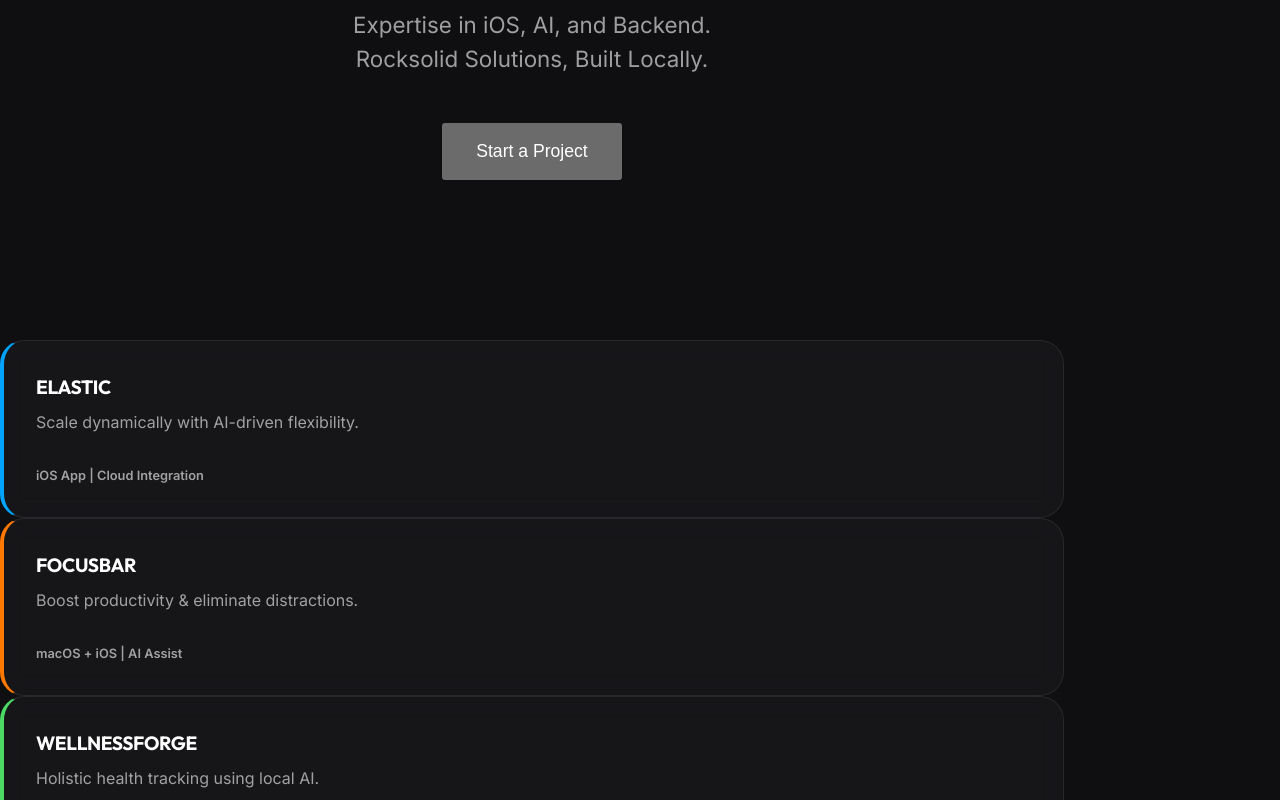
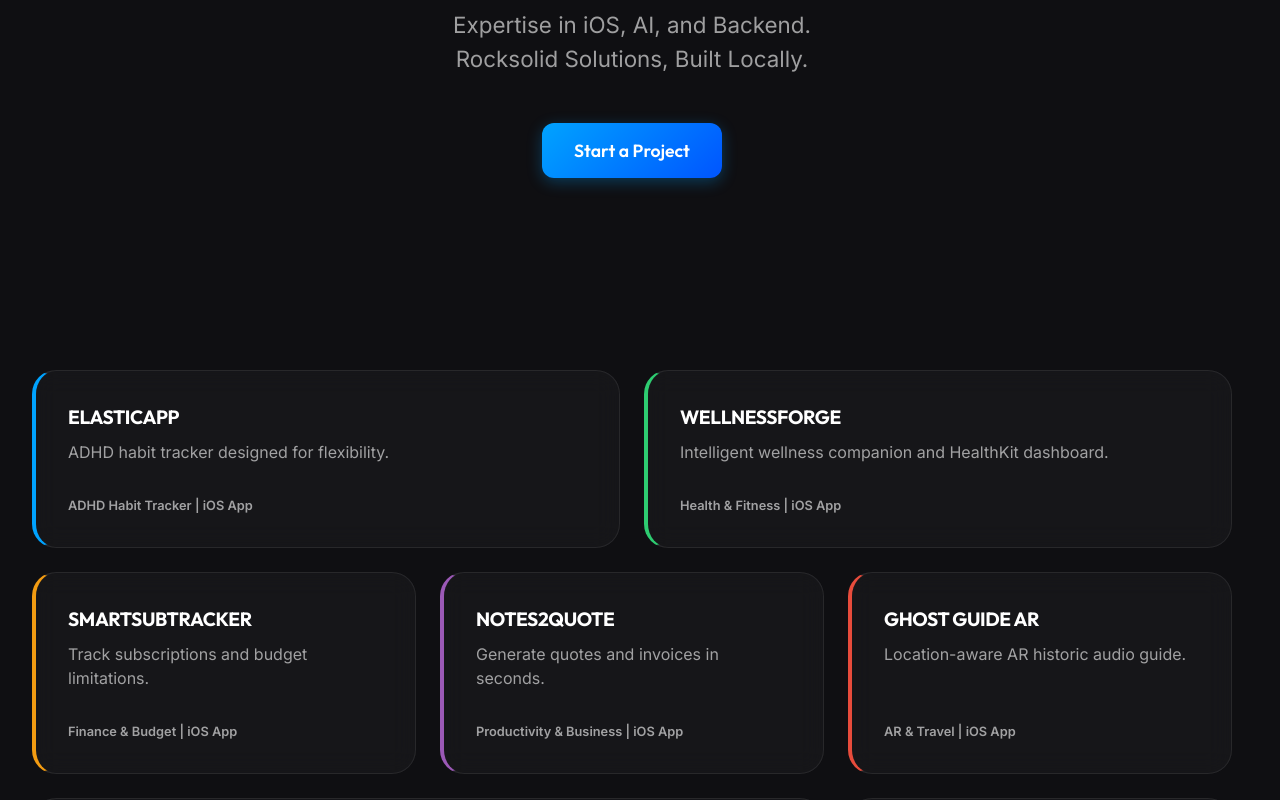
Before and after one commit to PopusoiIonut/bitforge-site, a React (Vite) app: page / in a window 1280 px wide. Shown: the part 440-1240 px from the top of the page. Built offline with nearby package versions, Linux system fonts and the light colour scheme.

Commit message:
Update BentoGrid with 5 App Store apps, fix Email Me button, and add premium styles

```diff
--- a/src/components/BentoGrid.jsx
+++ b/src/components/BentoGrid.jsx
@@ -4,34 +4,59 @@ import { motion } from 'framer-motion';
 const BentoGrid = ({ onOpenProject }) => {
     const projects = [
         {
-            title: 'ELASTIC',
-            desc: 'Scale dynamically with AI-driven flexibility.',
-            longDesc: 'Elastic is a revolutionary iOS application designed for dynamic scaling using local AI. It leverages on-device processing to provide unmatched speed and privacy for power users.',
-            tag: 'iOS App | Cloud Integration',
+            title: 'ELASTICAPP',
+            desc: 'ADHD habit tracker designed for flexibility.',
+            longDesc: 'The first habit tracker designed specifically for the ADHD mind, built on the philosophy that consistency isn\'t about being perfect—it\'s about being flexible. Most habit trackers shame you for breaking streaks; Elastic encourages you to adjust based on your daily energy levels.',
+            tag: 'ADHD Habit Tracker | iOS App',
             grid: 'span 6',
             color: 'rgba(0, 163, 255, 0.1)',
-            tech: ['SwiftUI', 'CoreML', 'CloudKit', 'Local LLMs'],
-            features: ['Real-time AI scaling', 'Encrypted data sync', 'Offline first architecture']
-        },
-        {
-            title: 'FOCUSBAR',
-            desc: 'Boost productivity & eliminate distractions.',
-            longDesc: 'FocusBar is a minimalist macOS and iOS productivity tool that uses AI to detect distractions and help you stay in the flow. Built with local AI to ensure your data never leaves your device.',
-            tag: 'macOS + iOS | AI Assist',
-            grid: 'span 3',
-            color: 'rgba(255, 120, 0, 0.1)',
-            tech: ['AppKit', 'SwiftUI', 'Vision Framework'],
-            features: ['Intent recognition', 'Smart notifications', 'Focus analytics']
+            tech: ['SwiftUI', 'CoreData', 'Local Notifications', 'ADHD UX'],
+            features: ['Flexible habit scaling', 'Streak pressure elimination', '100% Private & Offline'],
+            url: 'https://apps.apple.com/us/app/elasticapp/id6759823380'
         },
         {
             title: 'WELLNESSFORGE',
-            desc: 'Holistic health tracking using local AI.',
-            longDesc: 'A comprehensive wellness platform that integrates with HealthKit to provide deep insights into your physical and mental well-being using advanced on-device analytics.',
-            tag: 'iOS App | HealthKit',
-            grid: 'span 3',
-            color: 'rgba(76, 217, 100, 0.1)',
-            tech: ['HealthKit', 'CoreData', 'TabularData'],
-            features: ['Biometric trends', 'Private health coaching', 'Activity automation']
+            desc: 'Intelligent wellness companion and HealthKit dashboard.',
+            longDesc: 'An intelligent wellness companion that turns your real-time biometric data into personalized, actionable guidance every single day. Pulls steps, active calories, heart rate, sleep, and nutrition directly from HealthKit and updates in real time.',
+            tag: 'Health & Fitness | iOS App',
+            grid: 'span 6',
+            color: 'rgba(46, 204, 113, 0.1)',
+            tech: ['SwiftUI', 'HealthKit', 'CoreML', 'ARKit'],
+            features: ['Daily Oracle & wellness readings', 'AI Meal Scanner (Pro)', 'AR Workout Guide (Pro)', 'Background Sync'],
+            url: 'https://apps.apple.com/us/app/wellnessforge/id6759639691'
+        },
+        {
+            title: 'SMARTSUBTRACKER',
+            desc: 'Track subscriptions and budget limitations.',
+            longDesc: 'A sleek tool to keep track of your subscriptions and notify you when due dates approach. Supports USD/GBP, monthly or annual cycles, and outputs a clear breakdown of monthly payments to help you manage your budget and spending.',
+            tag: 'Finance & Budget | iOS App',
+            grid: 'span 4',
+            color: 'rgba(243, 156, 18, 0.1)',
+            tech: ['SwiftUI', 'UserNotifications', 'CoreData', 'Locale API'],
+            features: ['Dual currency support (USD/GBP)', 'Due date push alerts', 'Clear monthly breakdown', 'Offline database'],
+            url: 'https://apps.apple.com/us/app/smartsubtracker/id6759440837'
+        },
+        {
+            title: 'NOTES2QUOTE',
+            desc: 'Generate quotes and invoices in seconds.',
+            longDesc: 'A professional business utility that generates quotes and invoices instantly from notes, business cards, dictation, or manual text. Features a customizable profile for the self-employed, multi-currency support ($/£/€), and PDF sharing.',
+            tag: 'Productivity & Business | iOS App',
+            grid: 'span 4',
+            color: 'rgba(155, 89, 182, 0.1)',
+            tech: ['SwiftUI', 'PDFKit', 'Speech Recognition', 'MailKit'],
+            features: ['Rapid PDF invoice generation', 'Notes & Dictation OCR', 'Custom business profiles', 'Saved history database'],
+            url: 'https://apps.apple.com/us/app/notes2quote/id6759196157'
+        },
+        {
+            title: 'GHOST GUIDE AR',
+            desc: 'Location-aware AR historic audio guide.',
+            longDesc: 'Turn your daily walk into a journey through time. Ghost Guide AR is a hands-free, location-aware audio guide that reveals the hidden history scattered all around you by whispering stories as you pass trigger points.',
+            tag: 'AR & Travel | iOS App',
+            grid: 'span 4',
+            color: 'rgba(231, 76, 60, 0.1)',
+            tech: ['SwiftUI', 'ARKit', 'CoreLocation', 'AVFoundation'],
+            features: ['Trigger-point location audio', 'Augmented Reality overlays', 'Hands-free navigation', 'Smart glasses compatibility'],
+            url: 'https://apps.apple.com/us/app/ghost-guide-ar/id6765615176'
         },
         {
             title: 'DIGITAL FRONTIER',
@@ -39,7 +64,7 @@ const BentoGrid = ({ onOpenProject }) => {
             longDesc: 'Solo-engineered Web3 ecosystems including the Pixelated Artefacts Brit Ape Club. Developed smart contracts, minting engines, and community dApps on Ethereum and Solana.',
             tag: '100% Solo | Web3 | dApps',
             grid: 'span 8',
-            color: 'rgba(168, 85, 247, 0.1)',
+            color: 'rgba(142, 68, 173, 0.1)',
             tech: ['Solidity', 'Rust', 'React', 'Ethers.js'],
             features: ['Custom ERC-721 contracts', 'Gas-optimized minting', 'Cross-chain bridges']
         },
--- a/src/components/Contact.jsx
+++ b/src/components/Contact.jsx
@@ -11,9 +11,18 @@ const Contact = () => {
                     Let's forge something extraordinary together. Whether it's a local AI integration, a rocksolid iOS app, or a next-gen Web3 project, I'm here to help.
                 </p>
                 <div style={{ display: 'flex', gap: '1rem', justifyContent: 'center' }}>
-                    <button className="premium" onClick={() => window.location.href = 'mailto:popusoiionut4@gmail.com'}>
+                    <a
+                        href="mailto:popusoiionut4@gmail.com"
+                        className="premium"
+                        style={{
+                            textDecoration: 'none',
+                            display: 'inline-flex',
+                            alignItems: 'center',
+                            justifyContent: 'center'
+                        }}
+                    >
                         Email Me
-                    </button>
+                    </a>
                     <button
                         onClick={() => window.open('https://github.com/PopusoiIonut', '_blank')}
                         style={{
--- a/src/index.css
+++ b/src/index.css
@@ -141,6 +141,42 @@ h4 {
   margin-bottom: 1.5rem;
 }
 
+.bento-grid {
+  display: grid;
+  grid-template-columns: repeat(12, 1fr);
+  gap: 1.5rem;
+  max-width: 1200px;
+  margin: 0 auto;
+  padding: 2rem;
+}
+
+.premium {
+  background: linear-gradient(135deg, var(--accent-blue) 0%, #0055ff 100%);
+  color: white !important;
+  border: none;
+  padding: 0.8rem 2rem;
+  border-radius: 12px;
+  font-weight: 600;
+  cursor: pointer;
+  transition: all 0.3s cubic-bezier(0.4, 0, 0.2, 1);
+  box-shadow: 0 4px 15px rgba(0, 163, 255, 0.3);
+  text-decoration: none;
+  font-family: 'Outfit', sans-serif;
+  display: inline-flex;
+  align-items: center;
+  justify-content: center;
+}
+
+.premium:hover {
+  transform: translateY(-2px);
+  box-shadow: 0 8px 25px rgba(0, 163, 255, 0.5);
+  background: linear-gradient(135deg, #00b3ff 0%, #1a75ff 100%);
+}
+
+.premium:active {
+  transform: translateY(0);
+}
+
 /* responsive */
 @media (max-width: 768px) {
   .bento-grid {
@@ -148,6 +184,10 @@ h4 {
     padding: 1rem;
   }
 
+  .glass-card {
+    grid-column: auto !important;
+  }
+
   .modal-body {
     padding: 2rem;
   }
```
